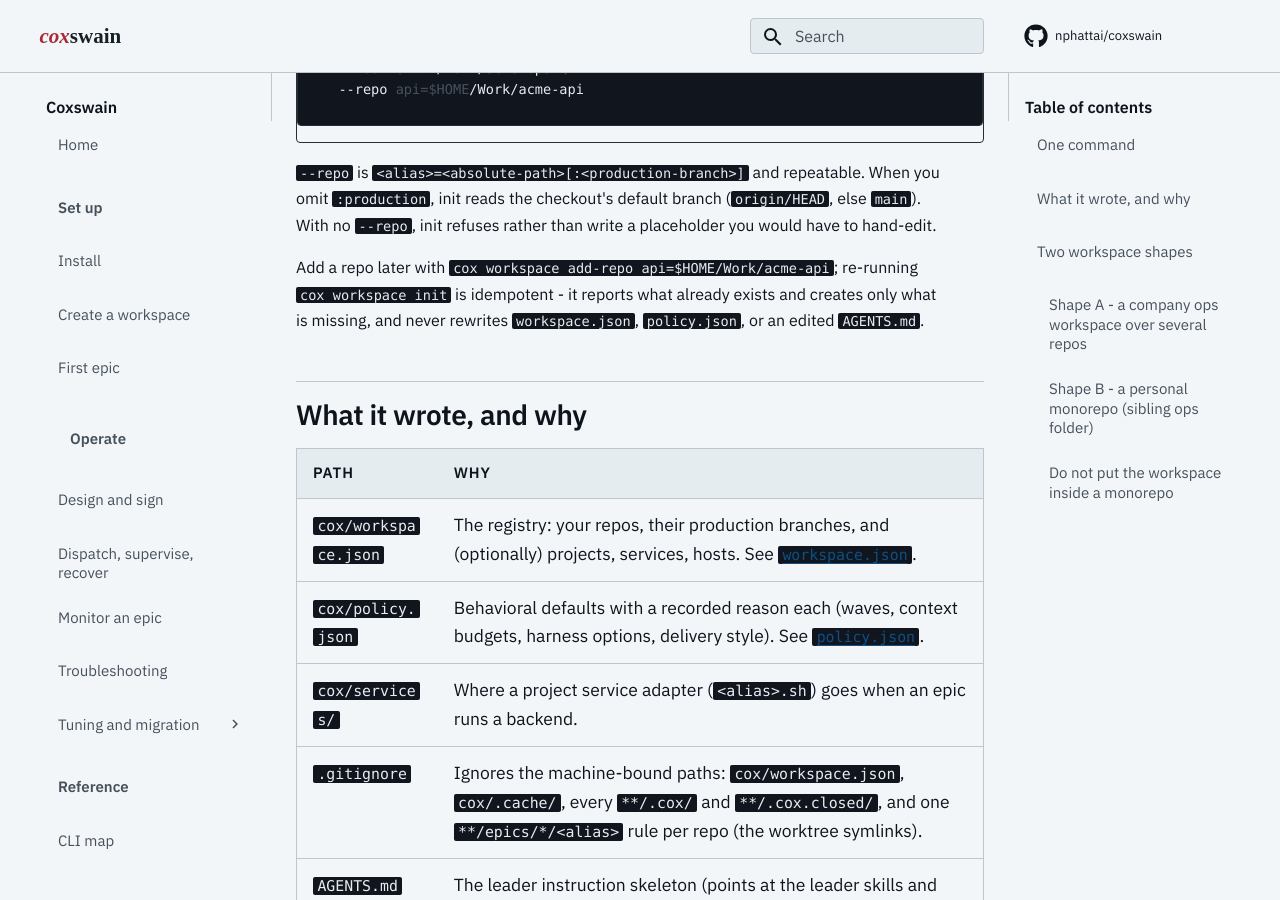
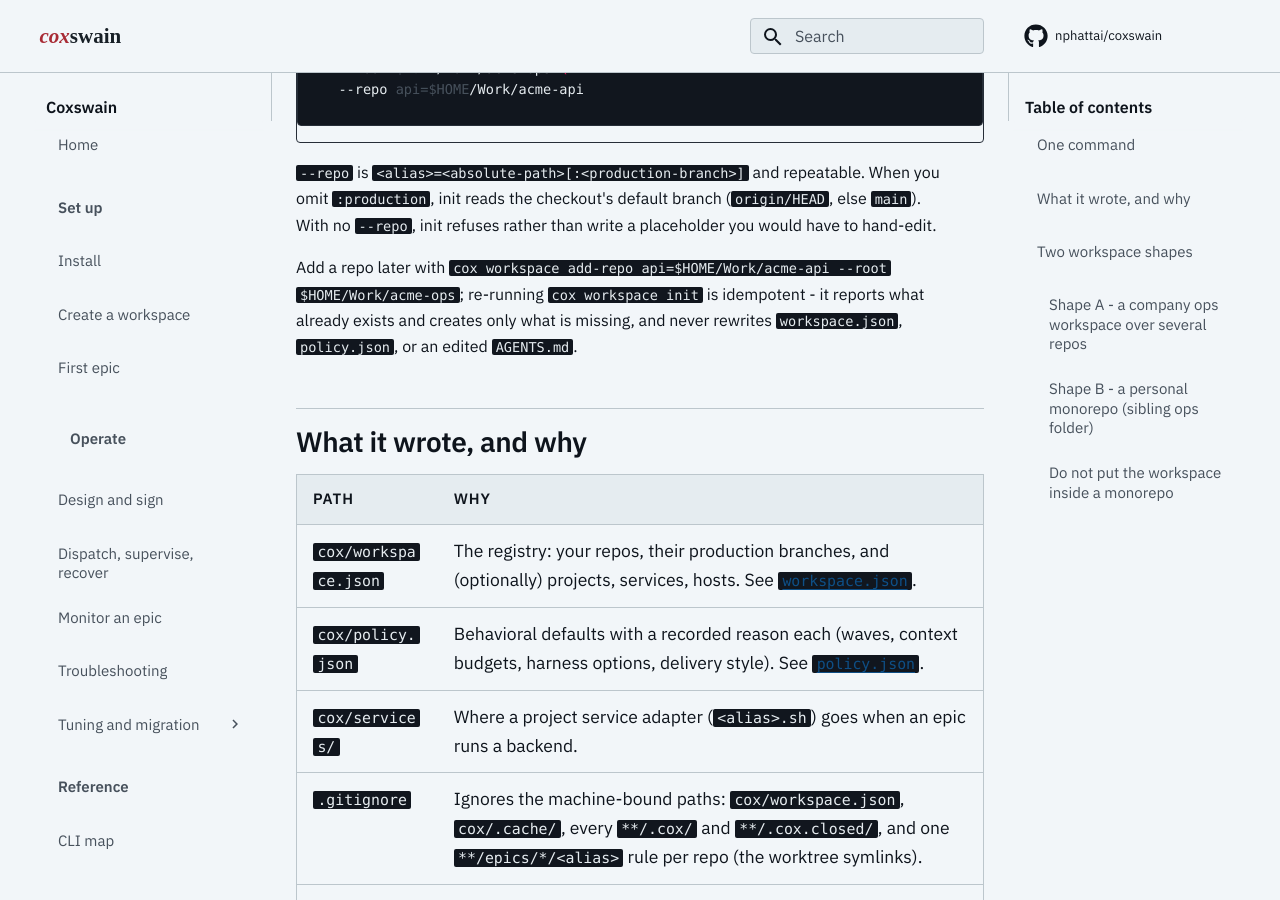
Before and after one commit to nphattai/coxswain, an MkDocs documentation site: the page built from docs/getting-started/workspace.md, in a window 1280 px wide and 900 px high, scrolled down 375 px. Built offline with MkDocs 1.6.1 and Material for MkDocs 9.7.7, drawn with Linux system fonts in a browser that asks for light colours; comment, search, counter and statistics services are not loaded.

Commit message:
fix(docs): add-repo example carries --root so it targets the right workspace
cox workspace add-repo resolves the workspace from --root (or cwd); the example
now shows --root $HOME/Work/acme-ops so a copy-paste hits the intended workspace.

```diff
--- a/docs/getting-started/workspace.md
+++ b/docs/getting-started/workspace.md
@@ -16,7 +16,7 @@ cox workspace init \
 checkout's default branch (`origin/HEAD`, else `main`). With no `--repo`, init refuses rather than write a placeholder
 you would have to hand-edit.
 
-Add a repo later with `cox workspace add-repo api=$HOME/Work/acme-api`; re-running `cox workspace init` is idempotent - it
+Add a repo later with `cox workspace add-repo api=$HOME/Work/acme-api --root $HOME/Work/acme-ops`; re-running `cox workspace init` is idempotent - it
 reports what already exists and creates only what is missing, and never rewrites `workspace.json`, `policy.json`, or an
 edited `AGENTS.md`.
 
```
